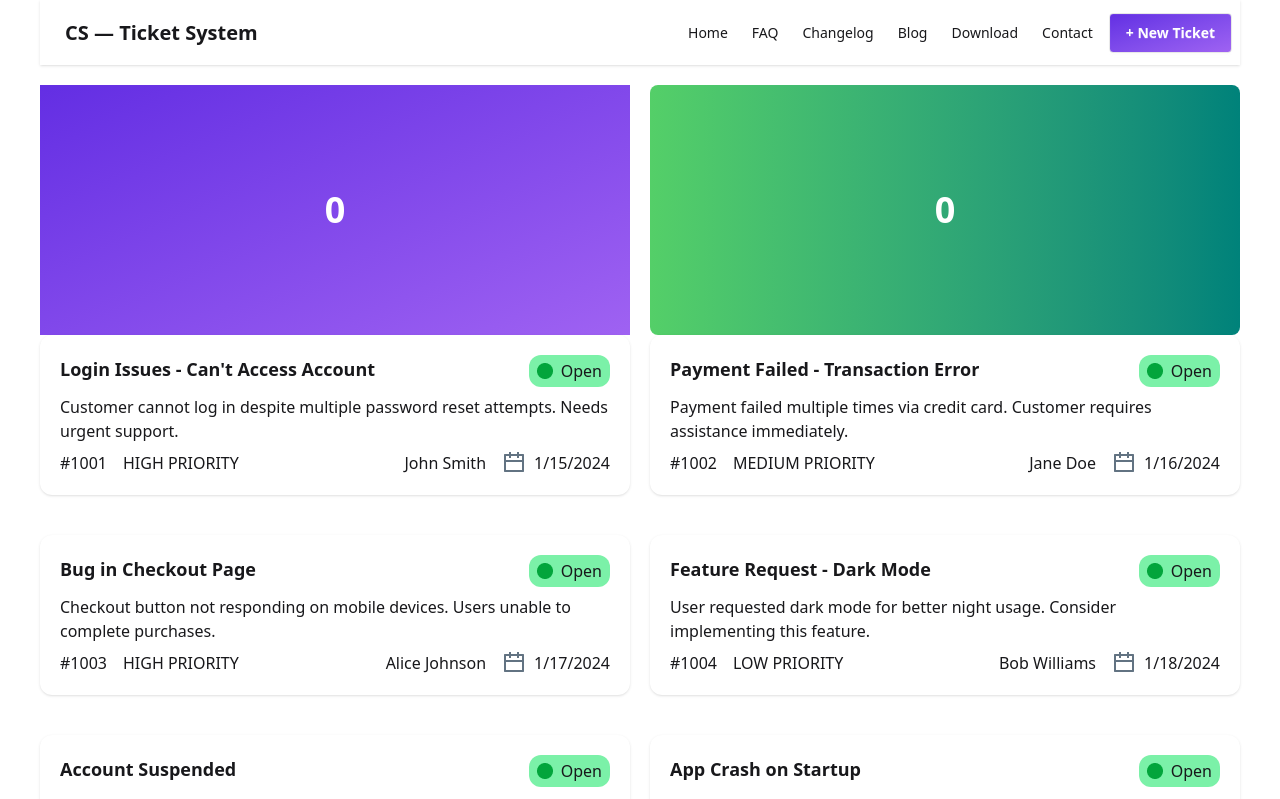
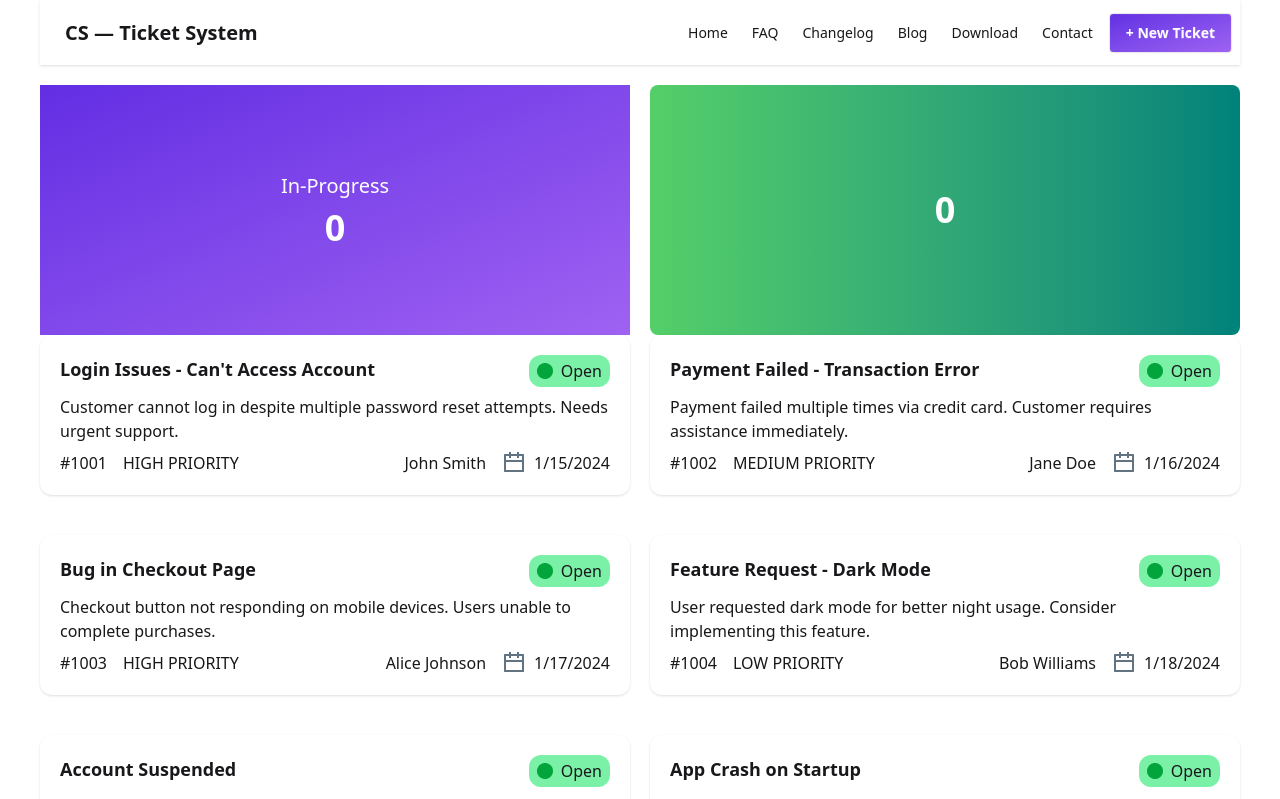
Before and after one commit to pijush512/Assignment7, a React (Vite) app: page / in a window 1280 px wide. Shown: the top 799 px of the page. Built offline with nearby package versions, Linux system fonts and the light colour scheme.

Commit message:
In Progress counter done

```diff
--- a/src/App.jsx
+++ b/src/App.jsx
@@ -1,4 +1,4 @@
-import { Suspense } from "react";
+import { Suspense, useState } from "react";
 import "./App.css";
 import Banner from "./Component/Banner/Banner";
 import Navbar from "./Component/Navbar/Navbar";
@@ -10,17 +10,22 @@ const fetchCard = async() => {
   return await res.json()
 }
 
-
 const cardPromise = fetchCard();
 
 function App() {
+  const [inprogress, setInProgress] = useState(0);
+
+  const handleCardClick = () => {
+    setInProgress((porgress) => porgress + 1 );
+  };
+
   return (
     <>
       <Navbar></Navbar>
-      <Banner></Banner>
+      <Banner inprogress={inprogress}></Banner>
 
       <Suspense fallback={<p>Loading...</p>}>
-        <Cards cardPromise={cardPromise}></Cards>
+        <Cards cardPromise={cardPromise} onCardClick={handleCardClick}></Cards>
       </Suspense>
 
 
--- a/src/Component/Banner/Banner.jsx
+++ b/src/Component/Banner/Banner.jsx
@@ -7,15 +7,17 @@ import banner1 from '../../assets/vector1.png'
 import banner2 from '../../assets/vector2.png'
 import shakib from '../../assets/Shakib.jpg'
 
-const Banner = () => {
+const Banner = ({inprogress}) => {
     return (
         <div className='mt-5 max-w-[1200px] mx-auto flex justify-between gap-5'>
 
             <div className='w-[780px] h-[250px] bg-cover bg-no-repeat flex items-center justify-center'
             style={{
                 backgroundImage: `linear-gradient(to bottom right, #632EE3, #9F62F2), url(${shakib})`}}>
-
-                <h1 className='text-white font-bold text-4xl'>0</h1>
+                <div>
+                    <h1 className='text-center text-xl mb-2 text-white'>In-Progress</h1>
+                    <h1 className='text-white text-center  font-bold text-4xl'>{inprogress}</h1>
+                </div>
             </div>
 
             <div className='w-[780px] h-[250px] bg-gradient-to-r from-[#54CF68] to-[#00827A] rounded-lg flex items-center justify-center' >
--- a/src/Component/Card/Card.jsx
+++ b/src/Component/Card/Card.jsx
@@ -1,10 +1,11 @@
 import React from "react";
 import cricle from '../../assets/Ellipse 22.png'
 import date from '../../assets/date.png'
-const Card = ({ card }) => {
+const Card = ({ card, onCardClick }) => {
   return (
     <div className="max-w-[1200px] mx-auto">
-      <div className="bg-white mb-5 p-5 rounded-xl shadow-sm">
+      <div className="bg-white mb-5 p-5 rounded-xl shadow-sm"
+      onClick={onCardClick}>
         <div className="flex gap-5  justify-between">
             <h3 className="font-semibold text-lg">{card.title}</h3>
             <button className="bg-green-300 flex items-center gap-2 rounded-xl px-2 py-1">
--- a/src/Component/Cards/Cards.jsx
+++ b/src/Component/Cards/Cards.jsx
@@ -1,13 +1,13 @@
 import React, { use } from 'react';
 import Card from '../Card/Card';
 
-const Cards = ({cardPromise}) => {
+const Cards = ({cardPromise, onCardClick}) => {
     const cardsData = use(cardPromise);
     return (
         <div className='max-w-[1200px] mx-auto  grid grid-cols-2 gap-5'>
 
             {
-              cardsData.map(card => <Card card={card}></Card>)
+              cardsData.map(card => <Card card={card} onCardClick={onCardClick}></Card>)
             }
         </div>
     );
```
